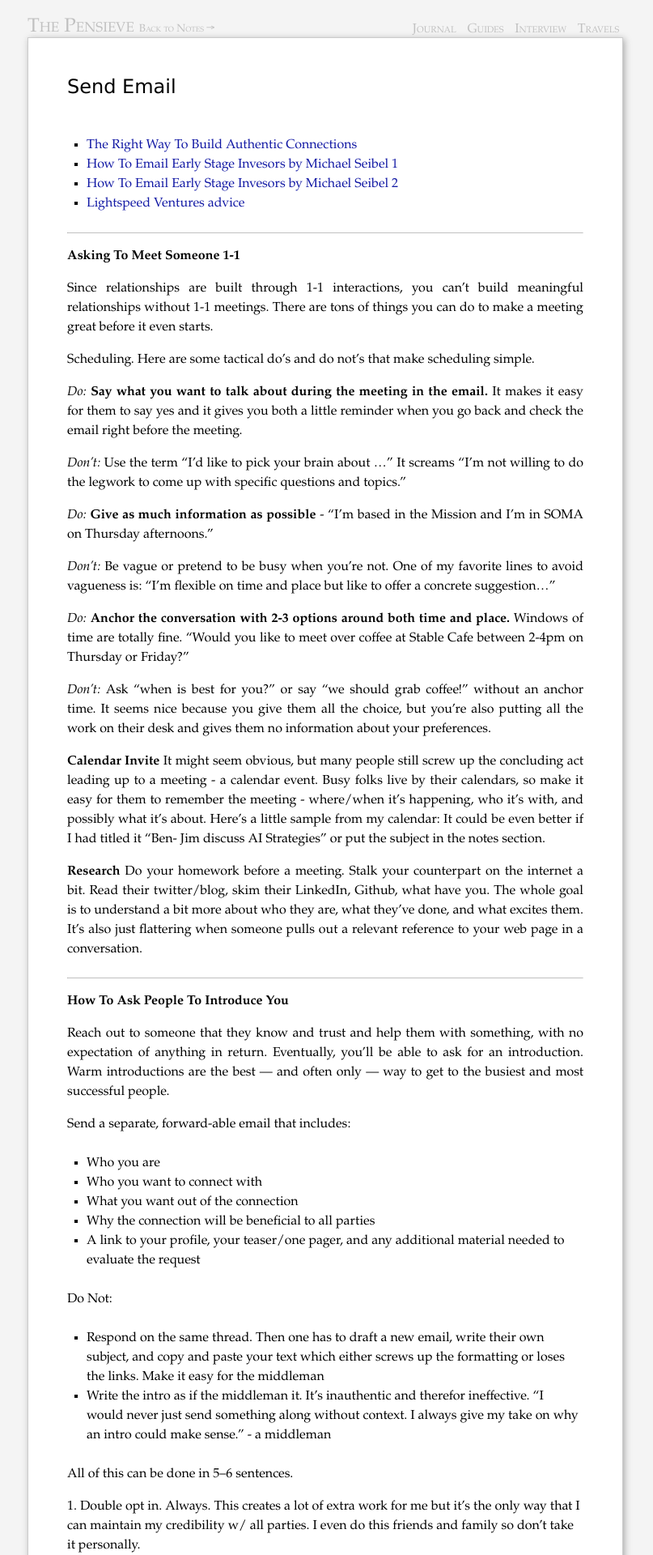
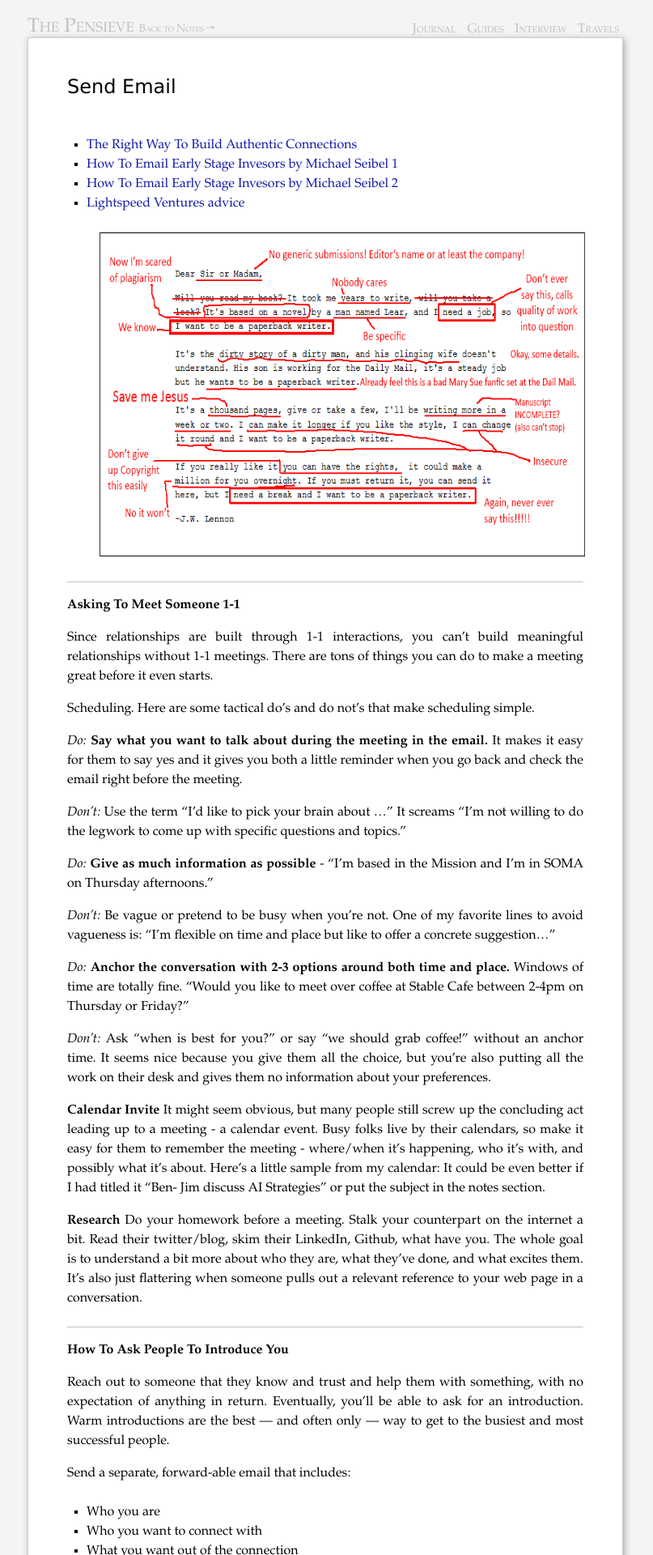
Before and after one commit to piyushahuja/piyushahuja.github.io, a Jekyll site: the page built from _posts/guides/2019-03-23-email.md, in a window 1280 px wide. Shown: the top 1920 px of the page at 81% size, without its empty margins (238-1045 px from the left). Built offline with Jekyll 4.4.1, drawn with Linux system fonts in a browser that asks for light colours; comment, search, counter and statistics services are not loaded.

Commit message:
auto deployed

```diff
--- a/_posts/guides/2019-03-23-email.md
+++ b/_posts/guides/2019-03-23-email.md
@@ -14,6 +14,12 @@ permalink: /email
 - [How To Email Early Stage Invesors by Michael Seibel 2](https://news.ycombinator.com/item?id=21061043)
 - [Lightspeed Ventures advice](https://www.linkedin.com/pulse/getting-access-opening-doors-when-starting-fromzero-shuvi-shrivastava/)
 
+<center>
+<figure>
+    <img src="files/email.jpg" alt="Email" width="600" height= "400" />
+    <figcaption></figcaption>
+</figure>
+</center>
 
 
 
```
Also changed, not shown: files/email.jpg (added).
